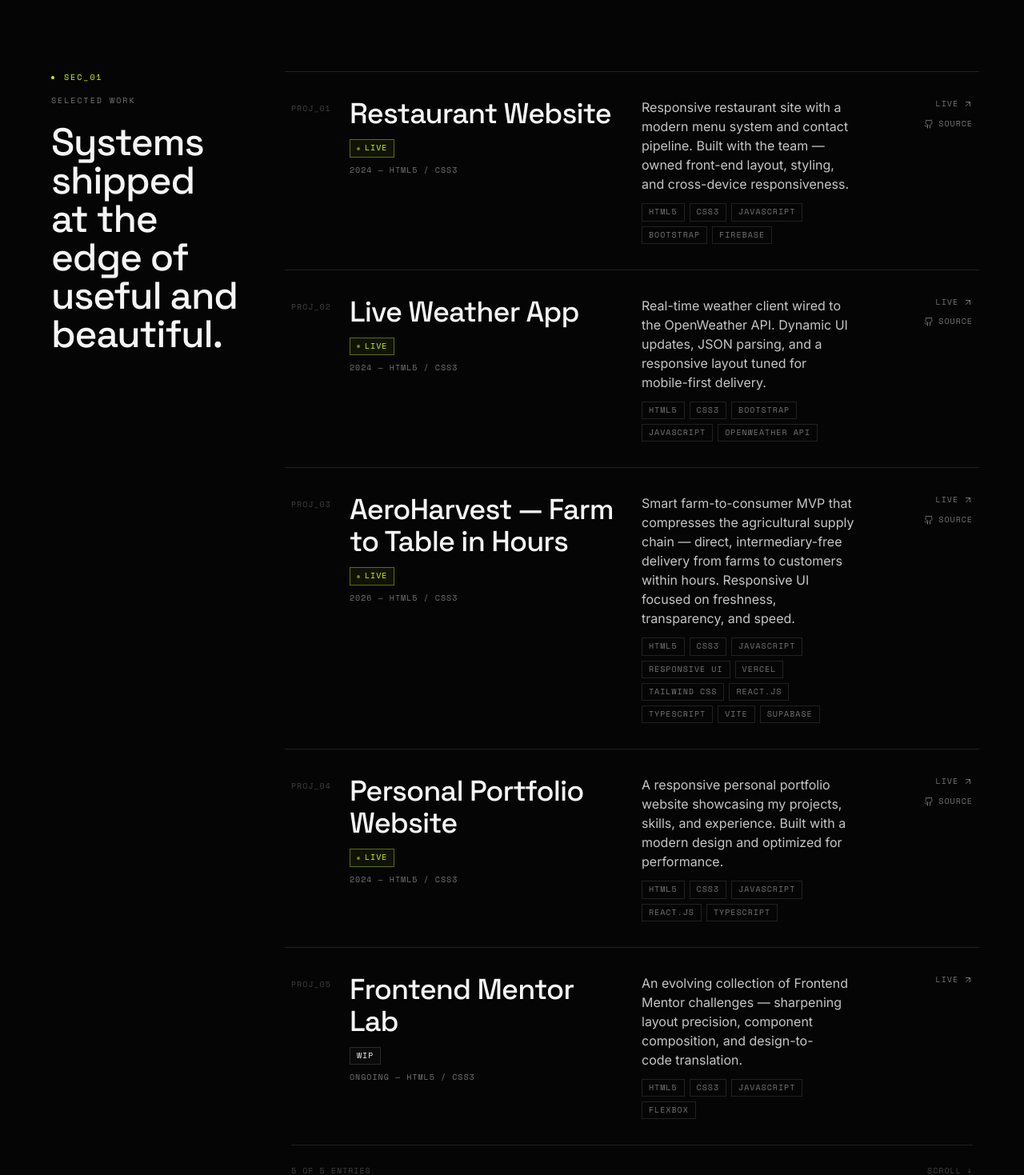
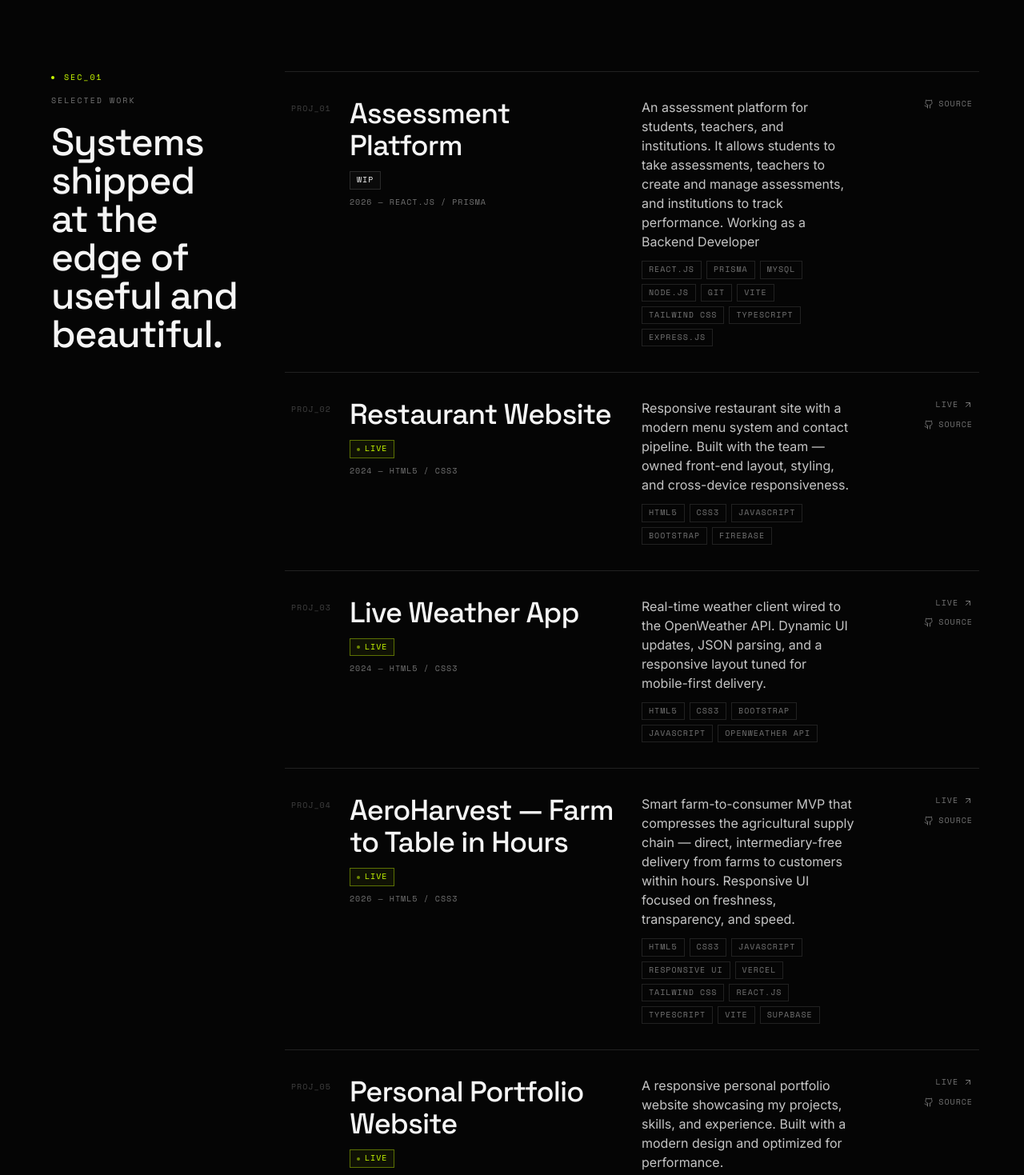
Before and after one commit to Roshan-Merugu/Personal-Portfolio, a React (Vite) app: page / in a window 1280 px wide. Shown: the part 940-2409 px from the top of the page at 80% size. Built offline with nearby package versions, Linux system fonts and the light colour scheme; the HTML template or start-up script is replaced by a standard one.

Commit message:
modified portfolio.ts

```diff
--- a/src/data/portfolio.ts
+++ b/src/data/portfolio.ts
@@ -51,6 +51,17 @@ export const projects: Project[] = [
   {
     id: "01",
     index: "PROJ_01",
+    title: "Assessment Platform",
+    year: "2026",
+    description:
+    "An assessment platform for students, teachers, and institutions. It allows students to take assessments, teachers to create and manage assessments, and institutions to track performance. Working as a Backend Developer",
+    stack:["React.js", "Prisma", "MySQL", "Node.js", "Git", "Vite", "Tailwind CSS", "TypeScript", "Express.js"],
+    github: "https://github.com/nandu-99/assessment-platform.git",
+    status: "WIP",
+  },
+  {
+    id: "02",
+    index: "PROJ_02",
     title: "Restaurant Website",
     year: "2024",
     description:
@@ -61,8 +72,8 @@ export const projects: Project[] = [
     status: "LIVE",
   },
   {
-    id: "02",
-    index: "PROJ_02",
+    id: "03",
+    index: "PROJ_03",
     title: "Live Weather App",
     year: "2024",
     description:
@@ -73,8 +84,8 @@ export const projects: Project[] = [
     status: "LIVE",
   },
   {
-    id: "03",
-    index: "PROJ_03",
+    id: "04",
+    index: "PROJ_04",
     title: "AeroHarvest — Farm to Table in Hours",
     year: "2026",
     description:
@@ -85,8 +96,8 @@ export const projects: Project[] = [
     status: "LIVE",
   },
   {
-    id: "04",
-    index: "PROJ_04",
+    id: "05",
+    index: "PROJ_05",
     title: "Personal Portfolio Website",
     year: "2024",
     description:
@@ -95,17 +106,6 @@ export const projects: Project[] = [
     demo: "https://personal-portfolio-phi-liart-75.vercel.app/",
     github: "https://github.com/Roshan-Merugu/Personal-Portfolio",
     status: "LIVE",
-  },
-  {
-    id: "05",
-    index: "PROJ_05",
-    title: "Frontend Mentor Lab",
-    year: "Ongoing",
-    description:
-      "An evolving collection of Frontend Mentor challenges — sharpening layout precision, component composition, and design-to-code translation.",
-    stack: ["HTML5", "CSS3", "JavaScript", "Flexbox"],
-    demo: "https://www.frontendmentor.io/profile/Roshan-Merugu",
-    status: "WIP",
   },
 ];
 
```
